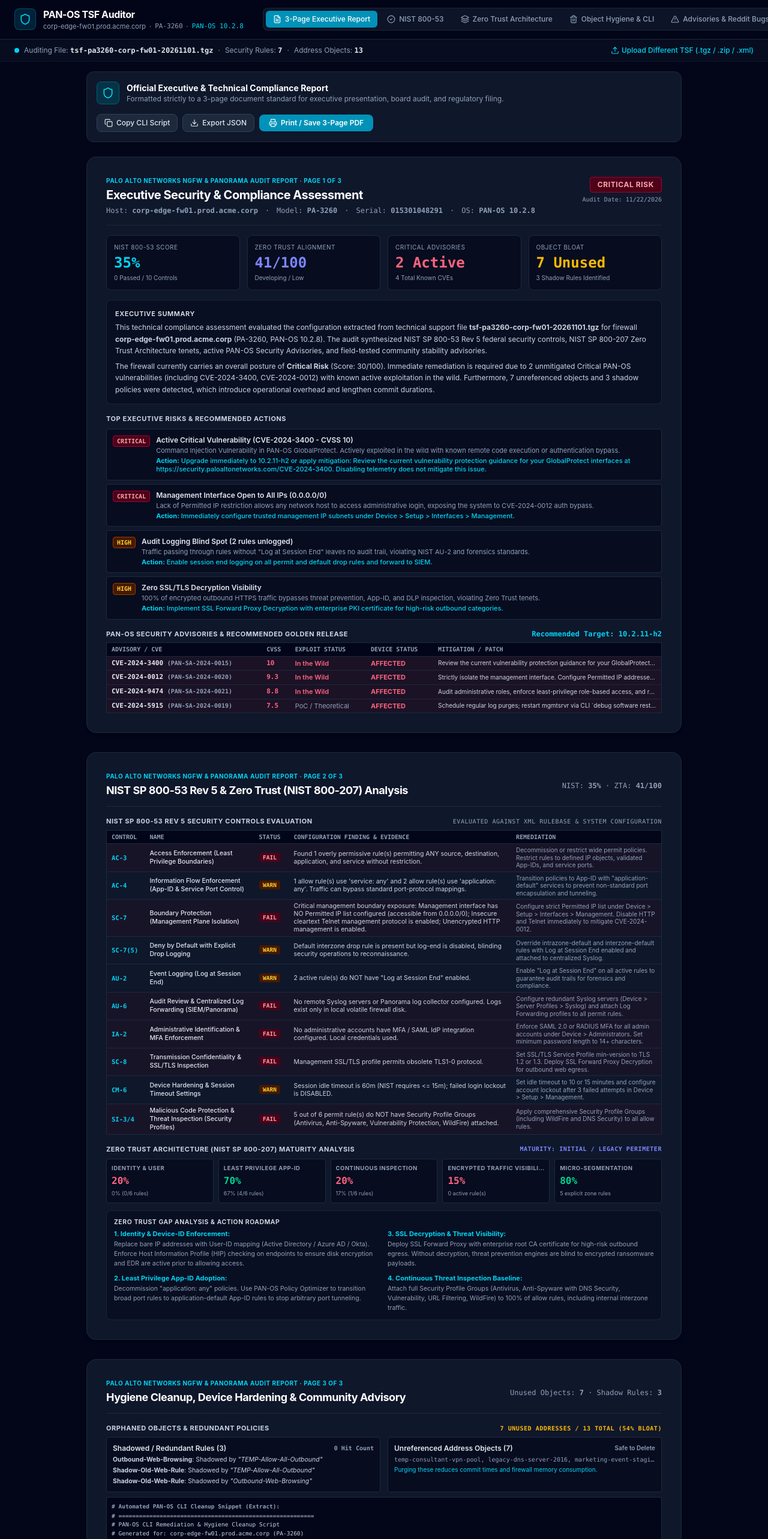
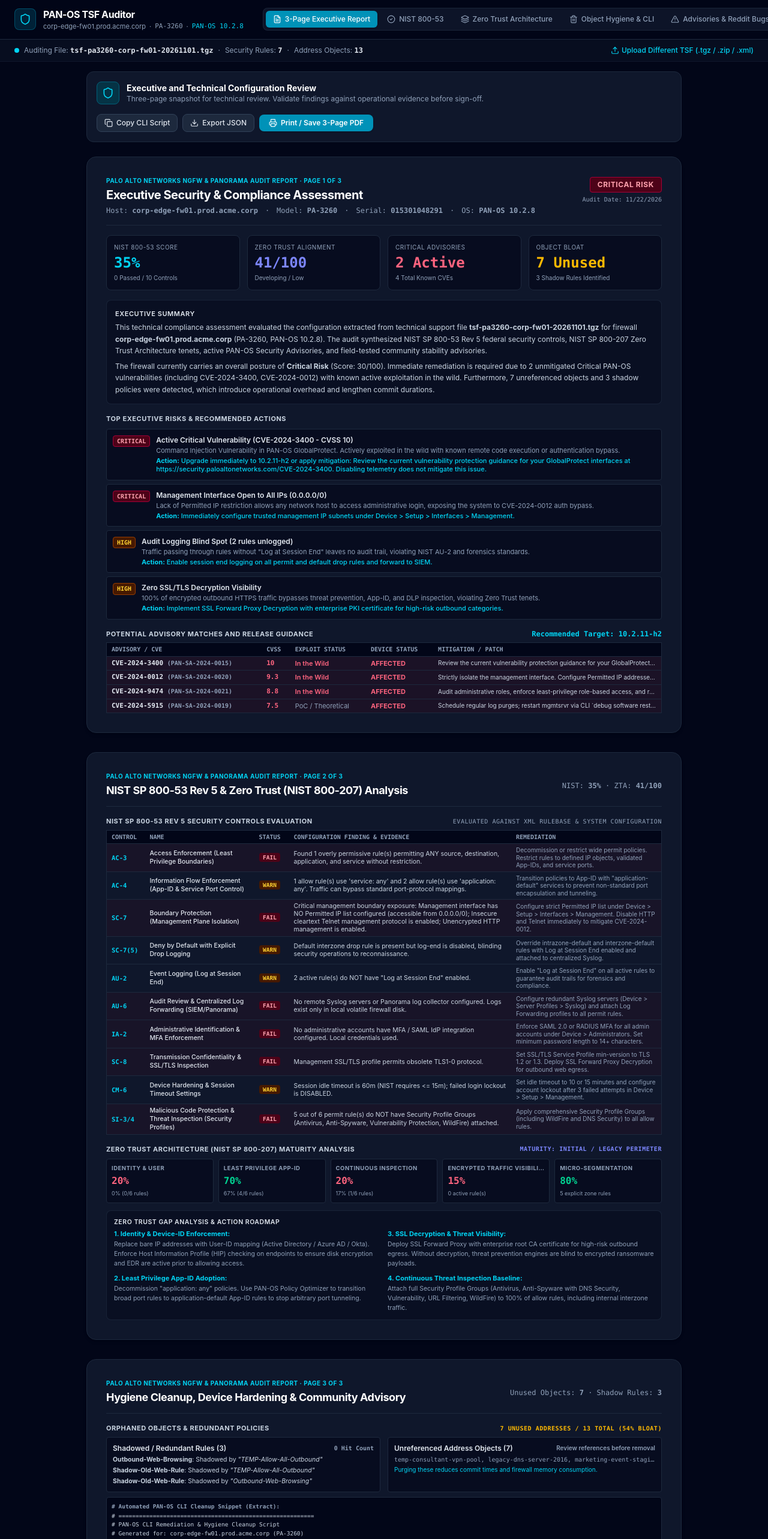
Before and after one commit to thepacketshed/panos-tsf-auditor, a React (Vite) app: page / in a window 1280 px wide. Shown: the top 2566 px of the page at 60% size. Built offline with nearby package versions, Linux system fonts and the light colour scheme.

Commit message:
Remove simulated hash verification and qualify snapshot report claims

```diff
--- a/src/components/ThreePageReport.tsx
+++ b/src/components/ThreePageReport.tsx
@@ -40,10 +40,10 @@ export const ThreePageReport: React.FC<ThreePageReportProps> = ({ reportData, on
           </div>
           <div>
             <h2 className="text-sm font-bold text-white">
-              Official Executive & Technical Compliance Report
+              Executive and Technical Configuration Review
             </h2>
             <p className="text-xs text-slate-400">
-              Formatted strictly to a 3-page document standard for executive presentation, board audit, and regulatory filing.
+              Three-page snapshot for technical review. Validate findings against operational evidence before sign-off.
             </p>
           </div>
         </div>
@@ -201,7 +201,7 @@ export const ThreePageReport: React.FC<ThreePageReportProps> = ({ reportData, on
         <div>
           <div className="flex items-center justify-between mb-1.5">
             <span className="text-[11px] font-bold uppercase tracking-wider text-slate-300 print:text-slate-900">
-              PAN-OS Security Advisories & Recommended Golden Release
+              Potential advisory matches and release guidance
             </span>
             <span className="text-xs font-mono font-semibold text-cyan-400 print:text-cyan-800">
               Recommended Target: {releaseGuidance.recommendedGoldenRelease}
@@ -423,7 +423,7 @@ export const ThreePageReport: React.FC<ThreePageReportProps> = ({ reportData, on
             <div className="p-2.5 rounded bg-slate-950/60 border border-slate-800 print:bg-slate-50 print:border-slate-200 text-xs">
               <div className="font-semibold text-slate-200 print:text-slate-900 mb-1 flex items-center justify-between">
                 <span>Unreferenced Address Objects ({cleanupSummary.unusedAddressObjects.length})</span>
-                <span className="text-[10px] text-slate-400 print:text-slate-600">Safe to Delete</span>
+                <span className="text-[10px] text-slate-400 print:text-slate-600">Review references before removal</span>
               </div>
               <div className="text-[10px] font-mono text-slate-400 print:text-slate-600 truncate">
                 {cleanupSummary.unusedAddressObjects.slice(0, 5).map((o) => o.name).join(', ') || 'Clean. No orphaned address objects.'}
@@ -515,7 +515,7 @@ export const ThreePageReport: React.FC<ThreePageReportProps> = ({ reportData, on
         <div className="mt-4 pt-3 border-t border-slate-800 print:border-slate-300 flex items-center justify-between text-xs text-slate-400 print:text-slate-600">
           <div>
             <div>Audited by: <strong>PAN-OS TSF Compliance Engine</strong></div>
-            <div className="text-[10px] mt-0.5 font-mono">Report Hash: SHA256:{config.metadata.serial.slice(0, 8)}...Verified</div>
+            <div className="text-[10px] mt-0.5 font-mono">Configuration snapshot · verify against source file</div>
           </div>
           <div className="flex gap-8 text-right">
             <div>
```
